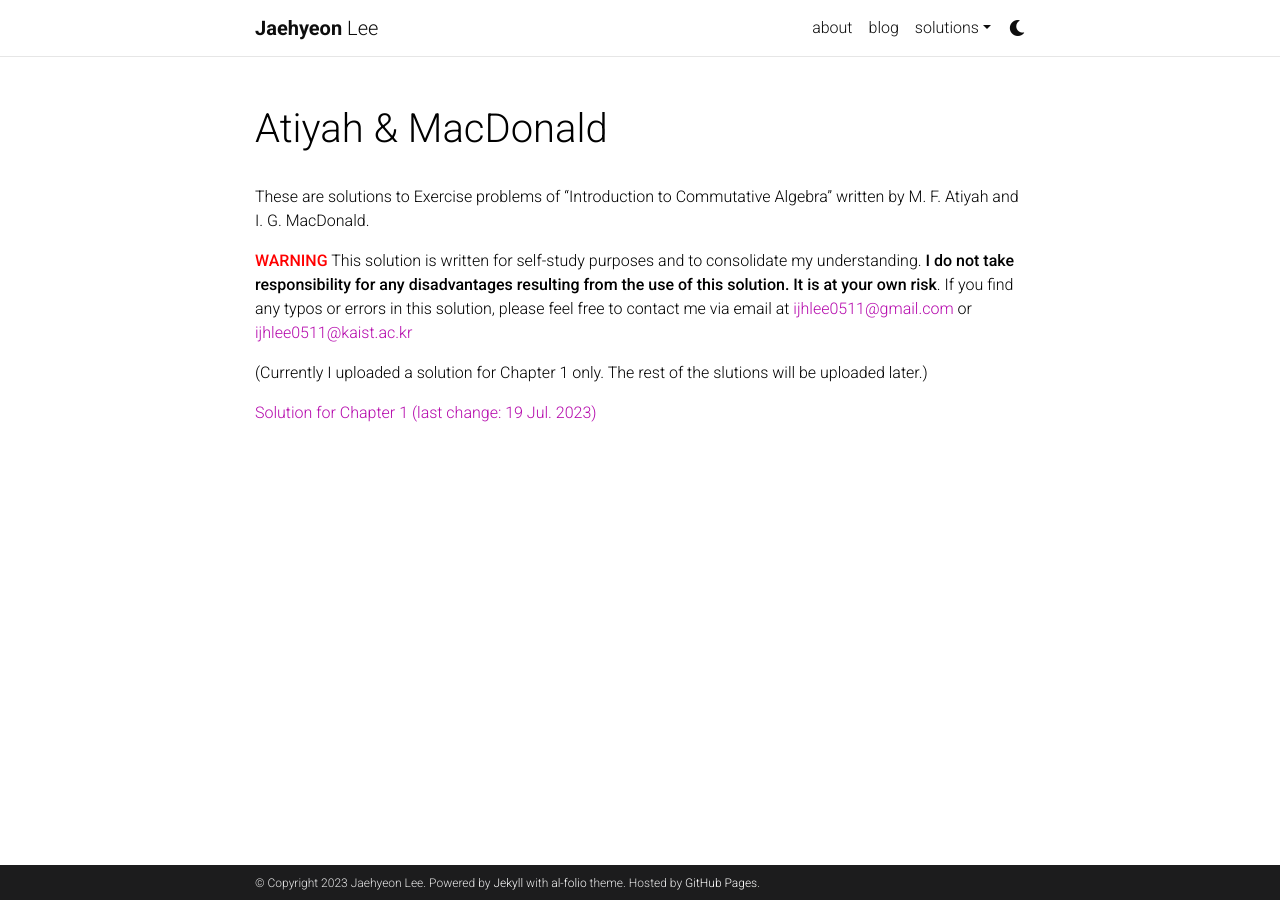
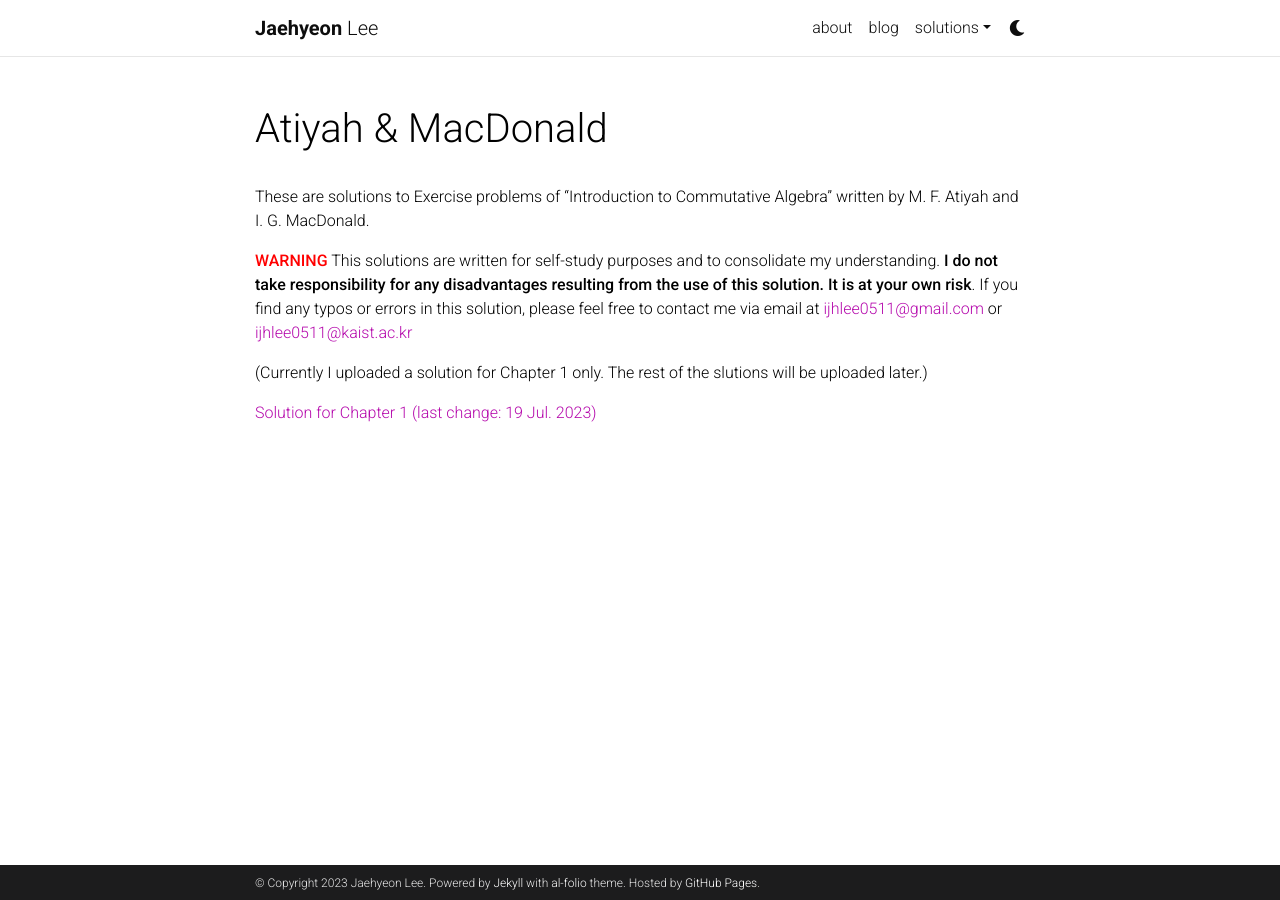
Before and after one commit to ijhlee0511/ijhlee0511.github.io, a Jekyll site: the page built from _pages/AtiyahMcdonald.md, in a window 1280 px wide. Built offline with Jekyll 4.4.1, drawn with Linux system fonts in a browser that asks for light colours; comment, search, counter and statistics services are not loaded; a style sheet for code colours, icons or effects is not loaded.

Commit message:
Update AtiyahMcdonald.md

```diff
--- a/_pages/AtiyahMcdonald.md
+++ b/_pages/AtiyahMcdonald.md
@@ -7,7 +7,7 @@ subtitle:
 
 These are solutions to Exercise problems of “Introduction to Commutative Algebra" written by M. F. Atiyah and I. G. MacDonald.
 
-**<span style="color:red">WARNING</span>** This solution is written for self-study purposes and to consolidate my understanding. **I do not take responsibility for any disadvantages resulting from the use of this solution. It is at your own risk**. If you find any typos or errors in this solution, please feel free to contact me via email at
+**<span style="color:red">WARNING</span>** This solutions are written for self-study purposes and to consolidate my understanding. **I do not take responsibility for any disadvantages resulting from the use of this solution. It is at your own risk**. If you find any typos or errors in this solution, please feel free to contact me via email at
 [ijhlee0511@gmail.com](mailto:ijhlee0511@gmail.com) or [ijhlee0511@kaist.ac.kr](mailto:ijhlee0511@kaist.ac.kr)
 
 (Currently I uploaded a solution for Chapter 1 only. The rest of the slutions will be uploaded later.)
```
